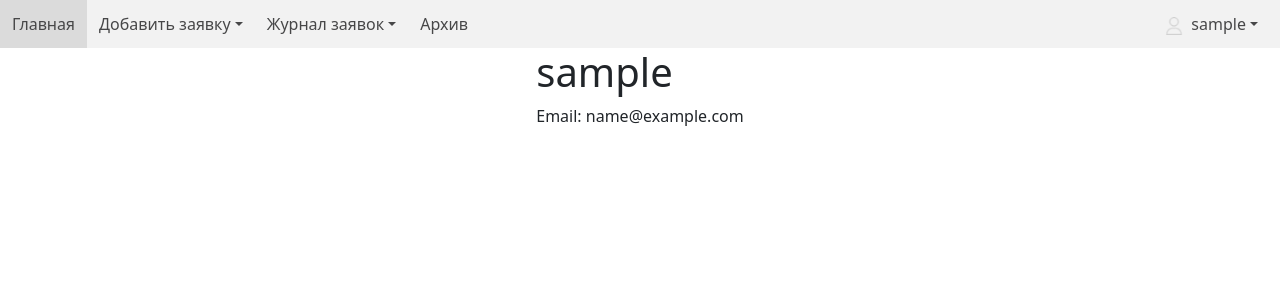
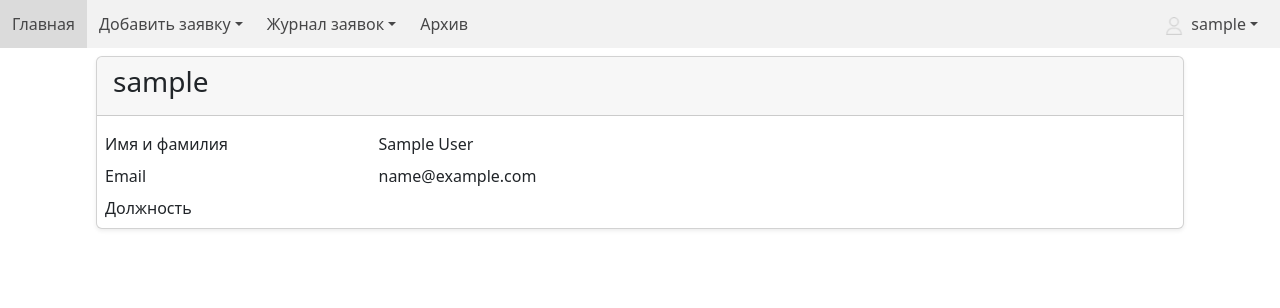
Before and after one commit to ValeraTheSlayer/astrec, a Django app: page /auth/profile/ in a window 1280 px wide. Shown: the top 308 px of the page. Run offline with Django 4.2, Linux system fonts and the light colour scheme; the visitor is signed in with stand-in values (Sample User, id 1); some libraries are stand-ins or nearby versions.

Commit message:
some cosmetics for markup templates

```diff
--- a/arec/card/templates/card/card_create_form.html
+++ b/arec/card/templates/card/card_create_form.html
@@ -3,7 +3,7 @@
 {% load static %}
 {% block content %}
 
-<div class="mt-3 p-3 border-2 border-dark shadow rounded-3 container mx-0">
+<div class="mt-3 p-3 border-2 border-dark shadow rounded-3 mx-0">
     <h3>Карточка абонента</h3>
     {% for hidden in form.hidden_fields %}
       {{ hidden }}
--- a/arec/static/css/index.css
+++ b/arec/static/css/index.css
@@ -14,12 +14,9 @@ html,body {
   justify-content: start;
 }
 
-
 #content {
-    width: 92%;
+    width: 85%;
     margin: 0 auto;
-    float: left;
-    /* position: relative; */
 }
 
 div.card {
--- a/arec/static/html/base.html
+++ b/arec/static/html/base.html
@@ -64,13 +64,11 @@
 
 {% endblock mainmenu %}
 
-
-{# TODO: refactoring: move to a separate including template #}
 {% include "html/message.html" %}
 
 <main class="inner d-flex justify-content-center" >
 
-<div id="content d-flex justify-content-center">
+<div id="content">
 {% block content %}
 
 {% endblock content %}
--- a/arec/users/templates/profile.html
+++ b/arec/users/templates/profile.html
@@ -1,6 +1,36 @@
 {% extends "html/base.html" %}
 
 {% block content %}
-  <h1>{{ user.username }}</h1>
-  <p>Email: {{ user.email }}</p>
+<div class="card mt-2 rounded-2 shadow-sm">
+    <div class="card-header">
+          <h3>{{ user.username }}</h3>
+    </div>
+
+    <div class="card-body p-2">
+        <div class="row pt-2">
+            <div class="col-3">
+                <label>Имя и фамилия</label>
+            </div>
+            <div class="col-9">
+                {{ user.first_name }} {{ user.last_name }}
+            </div>
+        </div>
+        <div class="row pt-2">
+            <div class="col-3">
+                <label>Email</label>
+            </div>
+            <div class="col">
+                {{ user.email }}
+            </div>
+        </div>
+        <div class="row pt-2">
+            <div class="col-3">
+                <label>Должность</label>
+            </div>
+            <div class="col">
+                <b>{{ user.get_position_display}}</b>
+            </div>
+        </div>
+    </div>
+</div>
 {% endblock %}
```
